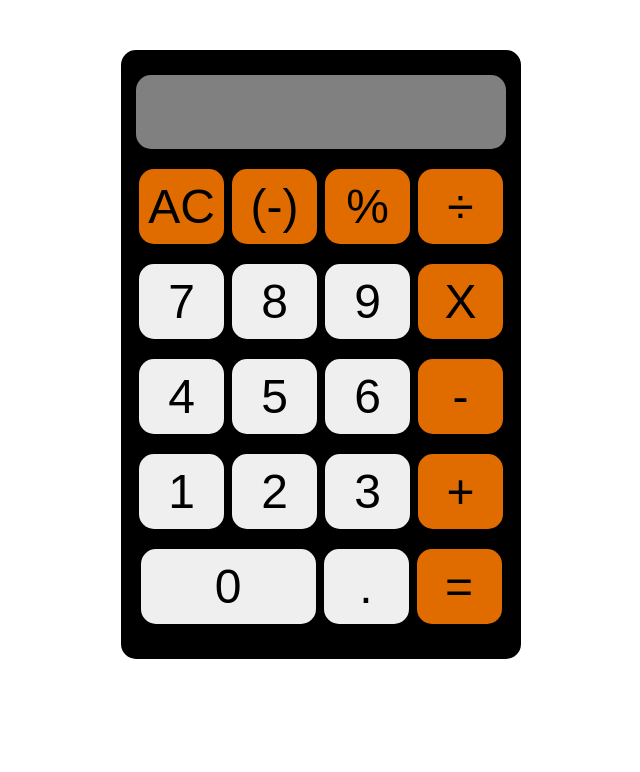
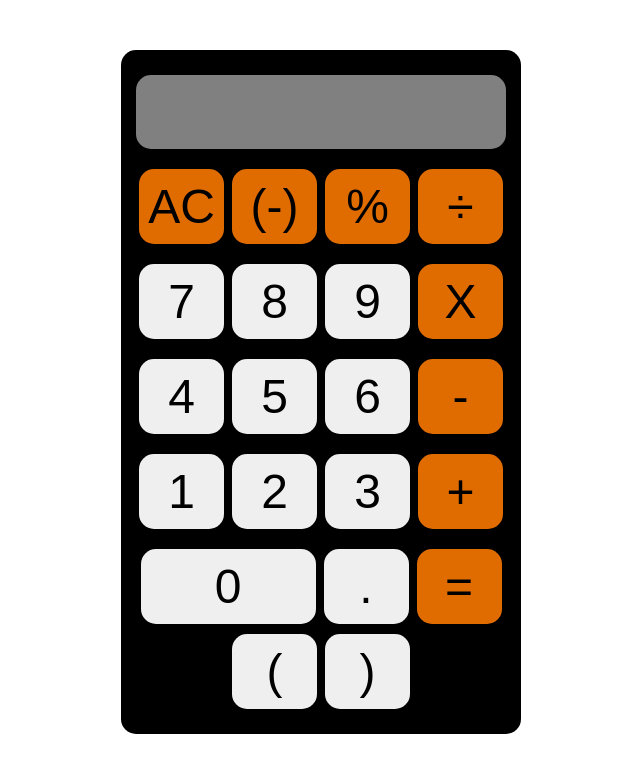
Before and after one commit to TheLoneHobbyist/Calculator, a plain HTML site: page index.html in a window 1280 px wide. Shown: the whole page, without its empty margins (319-959 px from the left). Drawn offline with Linux system fonts and the light colour scheme.

Commit message:
Added parenthesis buttons.
Fixed a bug where 5 was displayed when 6 was pressed. Added two parenthesis buttons for added functionality.

```diff
--- a/index.html
+++ b/index.html
@@ -27,7 +27,7 @@
         <div class="row3">
             <button id="btn9" onclick="enter('4')">4</button>
             <button id="btn10" onclick="enter('5')">5</button>
-            <button id="btn11" onclick="enter('5')">6</button>
+            <button id="btn11" onclick="enter('6')">6</button>
             <button id="btn12" onclick="enter('-')">-</button>
         </div>
         <div class="row4">
@@ -41,7 +41,10 @@
             <button id="btn18" onclick="enter('.')">.</button>
             <button id="btn19" onclick="equal()">=</button>
         </div>
-
+        <div class="row6">
+            <button id="par1" onclick="enter('(')">(</button>
+            <button id="par2" onclick="enter(')')">)</button>
+        </div>
 
     </div>
     <script src="./script.js"></script>
--- a/style.css
+++ b/style.css
@@ -51,8 +51,12 @@ button {
     display: flex;
     gap: 0.5rem;
 }
+.row6 {
+    display: flex;
+    gap: .5rem;
+}
 #btn1,#btn2,#btn3,#btn4,#btn5,#btn6,#btn7,#btn8,#btn9,#btn10,#btn11,#btn12,
-#btn13,#btn14,#btn15,#btn16 {
+#btn13,#btn14,#btn15,#btn16, #par1, #par2 {
     display: flex;
     justify-content: center;
     align-items: center;
```
